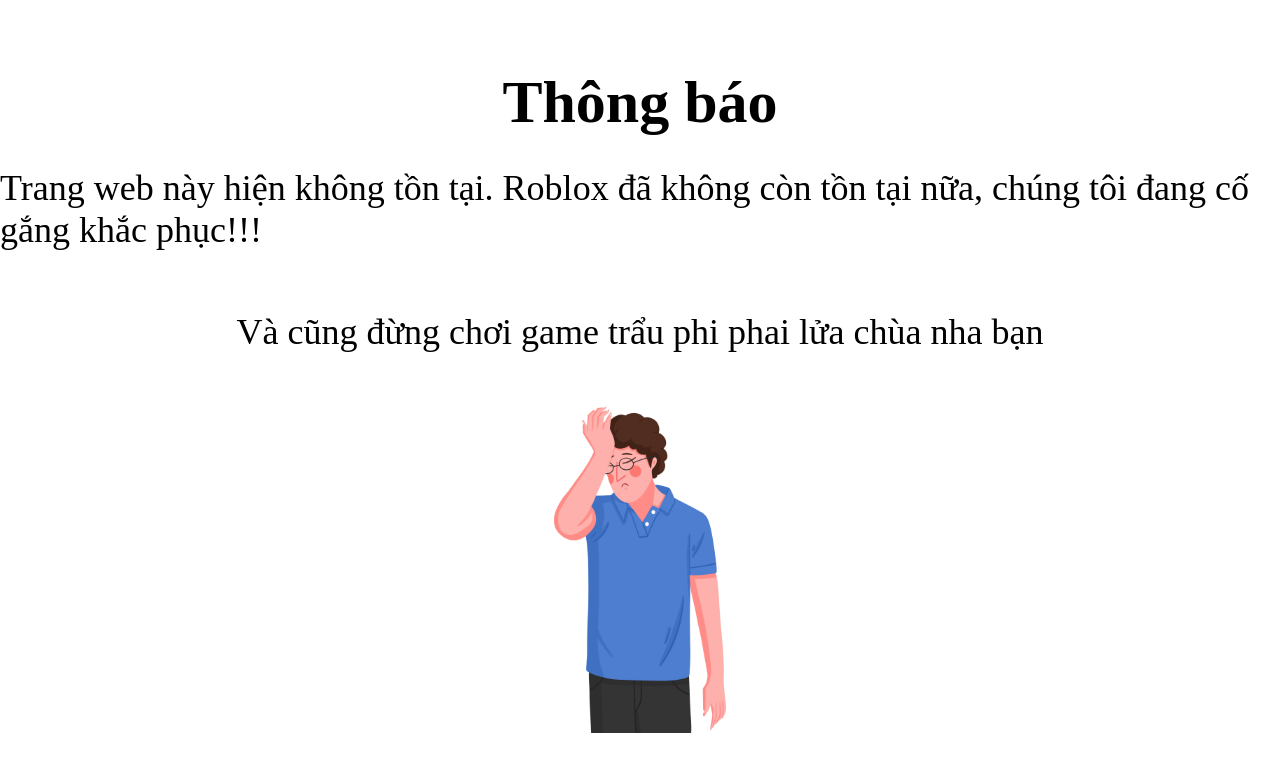
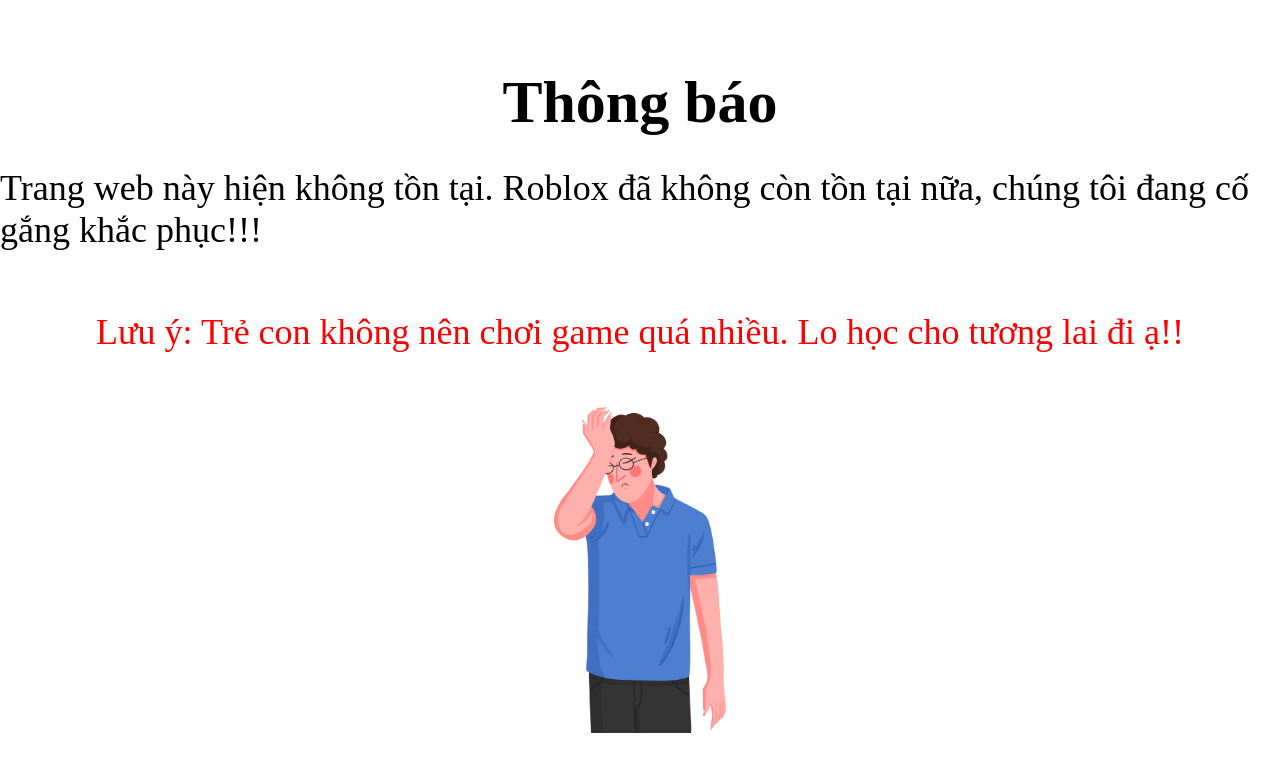
Before and after one commit to MarkLeoo/blocksite, a plain HTML site: page index.html in a window 1280 px wide. Drawn offline with Linux system fonts and the light colour scheme.

Commit message:
fix text third

```diff
--- a/index.html
+++ b/index.html
@@ -12,7 +12,7 @@
 <body>
     <h3>Thông báo</h3>
     <p>Trang web này hiện không tồn tại. Roblox đã không còn tồn tại nữa, chúng tôi đang cố gắng khắc phục!!!</p>
-    <p>Và cũng đừng chơi game trẩu phi phai lửa chùa nha bạn</p>
+    <p style="color:red;">Lưu ý: Trẻ con không nên chơi game quá nhiều. Lo học cho tương lai đi ạ!!</p>
     <img src="./img/disappointed.png" alt="disappointed">
 </body>
 
```
